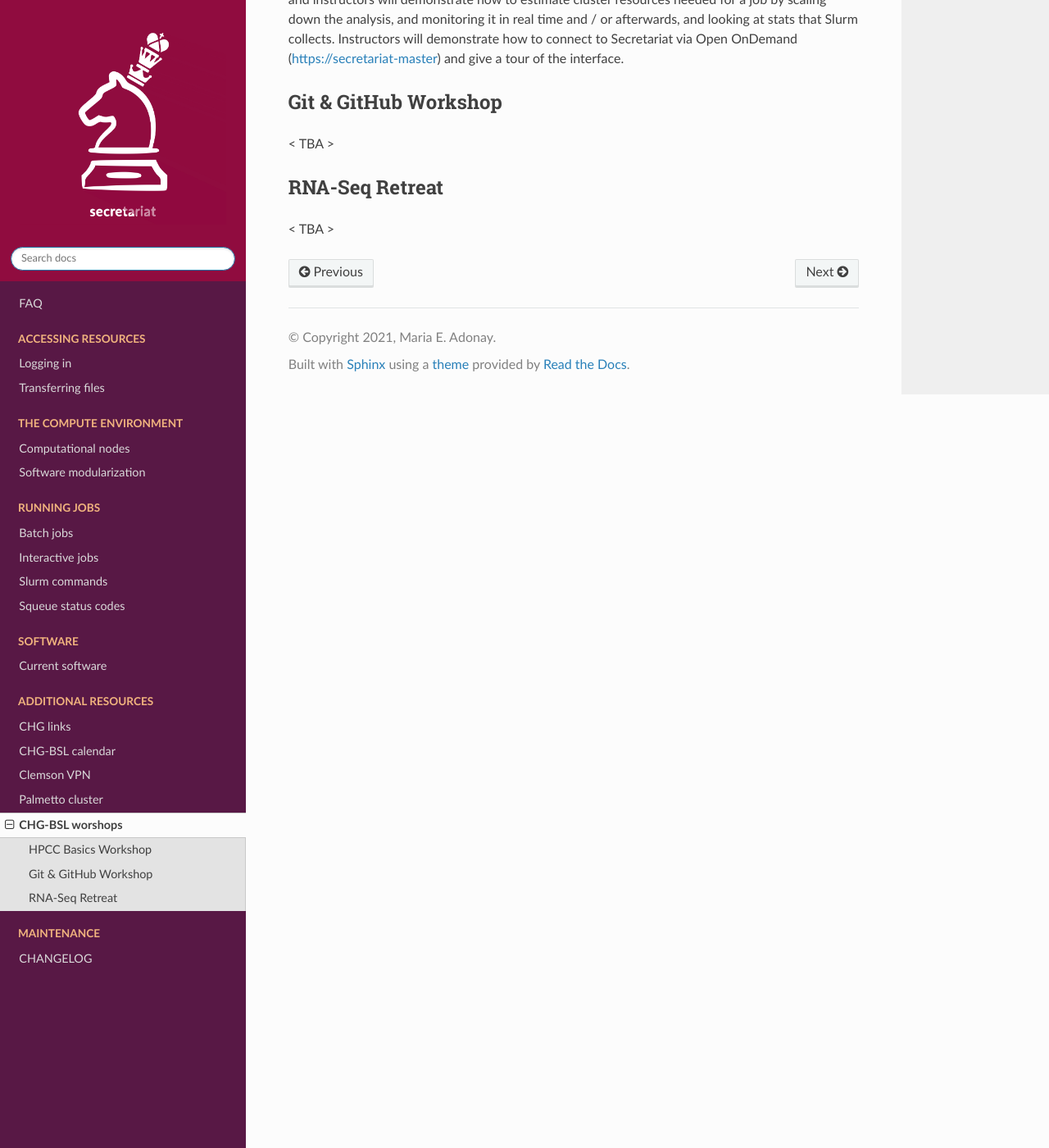
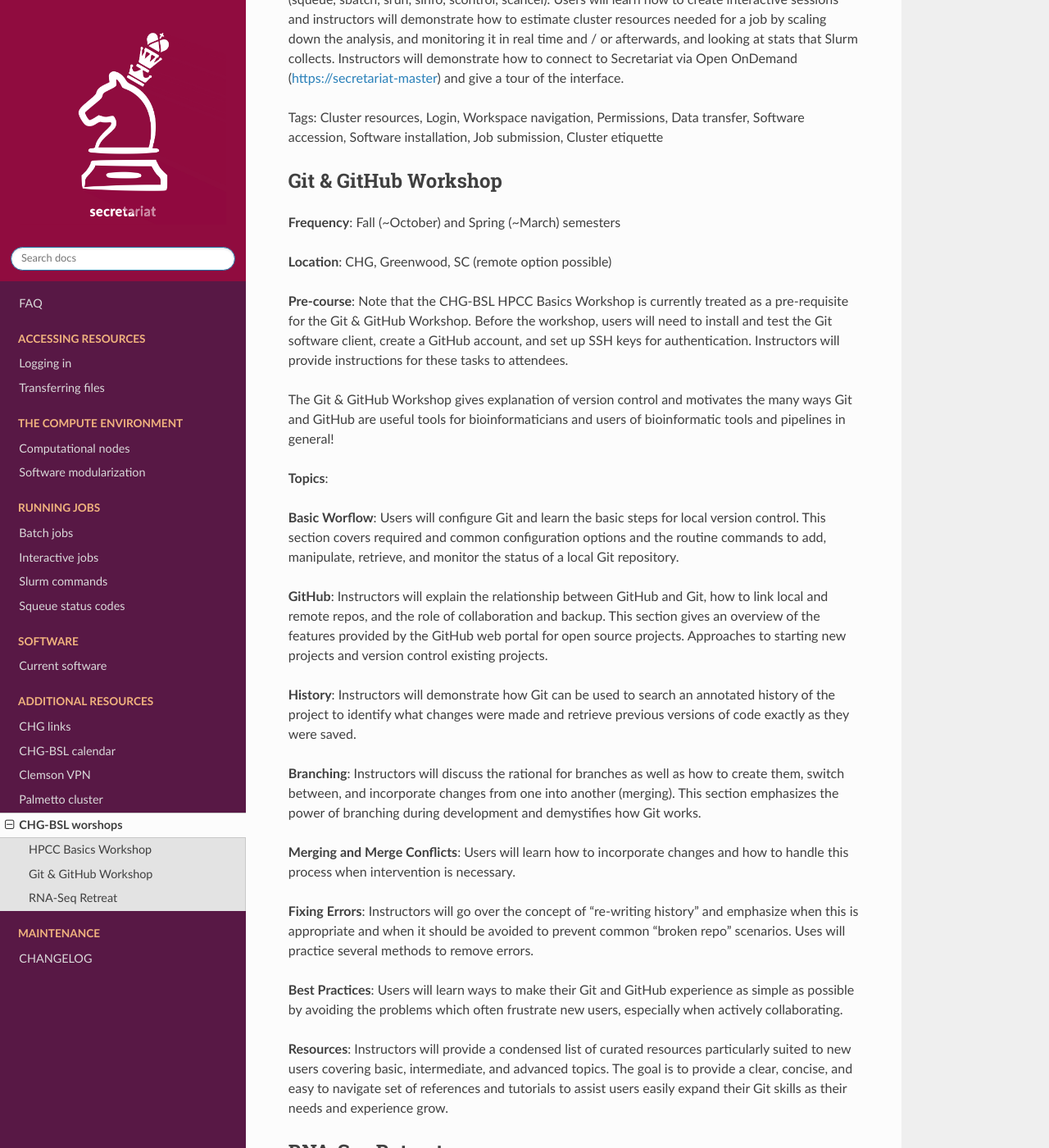
Before and after one commit to amalgamaria/secretariat, a Sphinx documentation site: the page built from docs/additional-resources/workshops.rst, in a window 1280 px wide and 1400 px high, scrolled down 1092 px. Shown: the whole window at 82% size. Built offline with Sphinx 7.4.7 and the Read the Docs theme 2.0.0, drawn with Linux system fonts in a browser that asks for light colours; pages that are not in the unit, such as notebooks, are missing from menus; some of the changed text lies outside the part shown.

Commit message:
Add git & github, reformat hpcc basics

```diff
--- a/docs/additional-resources/workshops.rst
+++ b/docs/additional-resources/workshops.rst
@@ -10,9 +10,9 @@ HPCC Basics Workshop
 
 **Location**: CHG, Greenwood, SC (remote option possible).
 
-The High Performance Cluster Computing (HPCC) Basics workshop is divided into 3 parts, so attendees must attend all 3 sessions! It is recommended that all Secretariat users attend this workshop. Note that this workshop does not give an introduction to Linux. Before attending, it is preferred that users know some command line basics and feel comfortable navigating around a virtual computing environment using commands (e.g. `those mentioned in this tutorial`_).
+**Pre-course**: Note that you must have a Secretariat account to attend the HPCC Basics Workshop. This workshop does not give an introduction to Linux: Before attending, it is preferred that users know some command line basics and feel comfortable navigating around a virtual computing environment using commands (e.g. `those mentioned in this tutorial`_).
 
-**Tags**: Cluster resources, Login, Workspace navigation, Permissions, Data transfer, Software accession, Software installation, Job submission, Cluster etiquette.
+The HPCC Basics workshop is divided into 3 parts, so you must attend all 3 sessions! It is recommended that all Secretariat users attend this workshop. The goal of this workshop is for users to understand how to use Secretariat, the CHG HPC, effectively. Topics will include many of the items discussed in the Secretariat Documentation as well as some others, described below.
 
 **Day 1**: Users will learn about Secretariat's architecture (partitions, nodes, cores, RAM) so that they can request appropriate resources for their analyses. Instructors will ensure that users can log into the cluster from the command line. Users will learn how to gather user-specific information from the command line prompt and how to use basic Unix commands to navigate around the directory structure. Instructors will advise users on where to store / access different types of data. Users will learn about the significance of file / directory permissions (read, write, execute) and how to be intentional about setting permissions for different purposes.
 
@@ -20,14 +20,40 @@ The High Performance Cluster Computing (HPCC) Basics workshop is divided into 3
 
 **Day 3**: Instructors will give recommendations on how to organize a project directory before beginning an analysis. Instructors will explain how Slurm handles job submissions, walk users through the general layout of an SBATCH script, and demonstrate several Slurm commands (squeue, sbatch, srun, sinfo, scontrol, scancel). Users will learn how to create interactive sessions and instructors will demonstrate how to estimate cluster resources needed for a job by scaling down the analysis, and monitoring it in real time and / or afterwards, and looking at stats that Slurm collects. Instructors will demonstrate how to connect to Secretariat via Open OnDemand (https://secretariat-master) and give a tour of the interface.
 
-.. _those mentioned in this tutorial: https://www.chm.bris.ac.uk/unix/unix1.html
+Tags: Cluster resources, Login, Workspace navigation, Permissions, Data transfer, Software accession, Software installation, Job submission, Cluster etiquette
 
 Git & GitHub Workshop
 ---------------------
 
-< TBA >
+**Frequency**: Fall (~October) and Spring (~March) semesters
+
+**Location**: CHG, Greenwood, SC (remote option possible)
+
+**Pre-course**: Note that the CHG-BSL HPCC Basics Workshop is currently treated as a pre-requisite for the Git & GitHub Workshop. Before the workshop, users will need to install and test the Git software client, create a GitHub account, and set up SSH keys for authentication. Instructors will provide instructions for these tasks to attendees.
+
+The Git & GitHub Workshop gives explanation of version control and motivates the many ways Git and GitHub are useful tools for bioinformaticians and users of bioinformatic tools and pipelines in general!
+
+**Topics**:
+
+**Basic Worflow**: Users will configure Git and learn the basic steps for local version control. This section covers required and common configuration options and the routine commands to add, manipulate, retrieve, and monitor the status of a local Git repository.
+
+**GitHub**: Instructors will explain the relationship between GitHub and Git, how to link local and remote repos, and the role of collaboration and backup. This section gives an overview of the features provided by the GitHub web portal for open source projects. Approaches to starting new projects and version control existing projects.
+
+**History**: Instructors will demonstrate how Git can be used to search an annotated history of the project to identify what changes were made and retrieve previous versions of code exactly as they were saved.
+
+**Branching**: Instructors will discuss the rational for branches as well as how to create them, switch between, and incorporate changes from one into another (merging). This section emphasizes the power of branching during development and demystifies how Git works.
+
+**Merging and Merge Conflicts**: Users will learn how to incorporate changes and how to handle this process when intervention is necessary.
+
+**Fixing Errors**: Instructors will go over the concept of "re-writing history" and emphasize when this is appropriate and when it should be avoided to prevent common "broken repo" scenarios. Uses will practice several methods to remove errors.
+
+**Best Practices**: Users will learn ways to make their Git and GitHub experience as simple as possible by avoiding the problems which often frustrate new users, especially when actively collaborating.
+
+**Resources**: Instructors will provide a condensed list of curated resources particularly suited to new users covering basic, intermediate, and advanced topics. The goal is to provide a clear, concise, and easy to navigate set of references and tutorials to assist users easily expand their Git skills as their needs and experience grow.
 
 RNA-Seq Retreat
 ---------------
 
 < TBA >
+
+.. _those mentioned in this tutorial: https://www.chm.bris.ac.uk/unix/unix1.html
```
